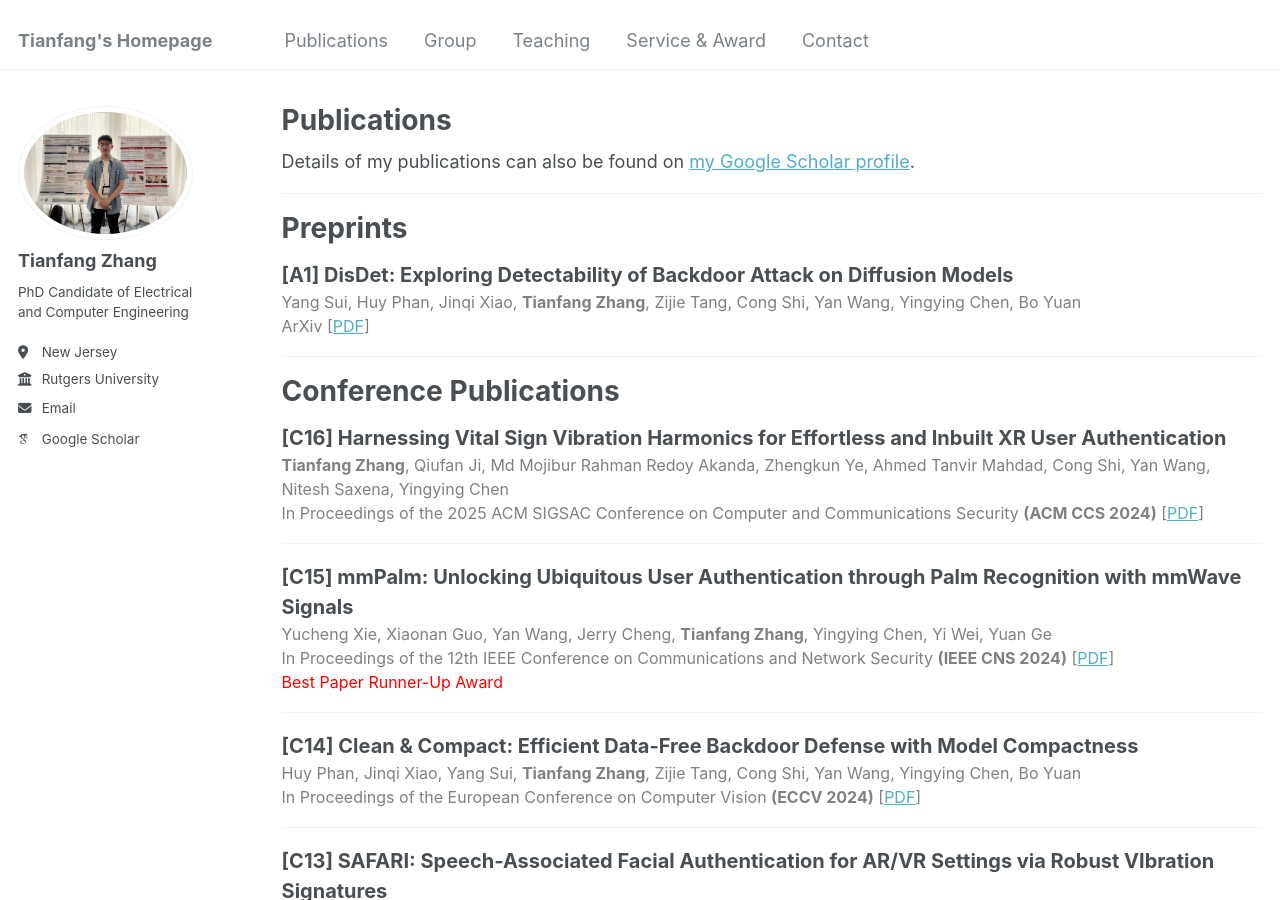
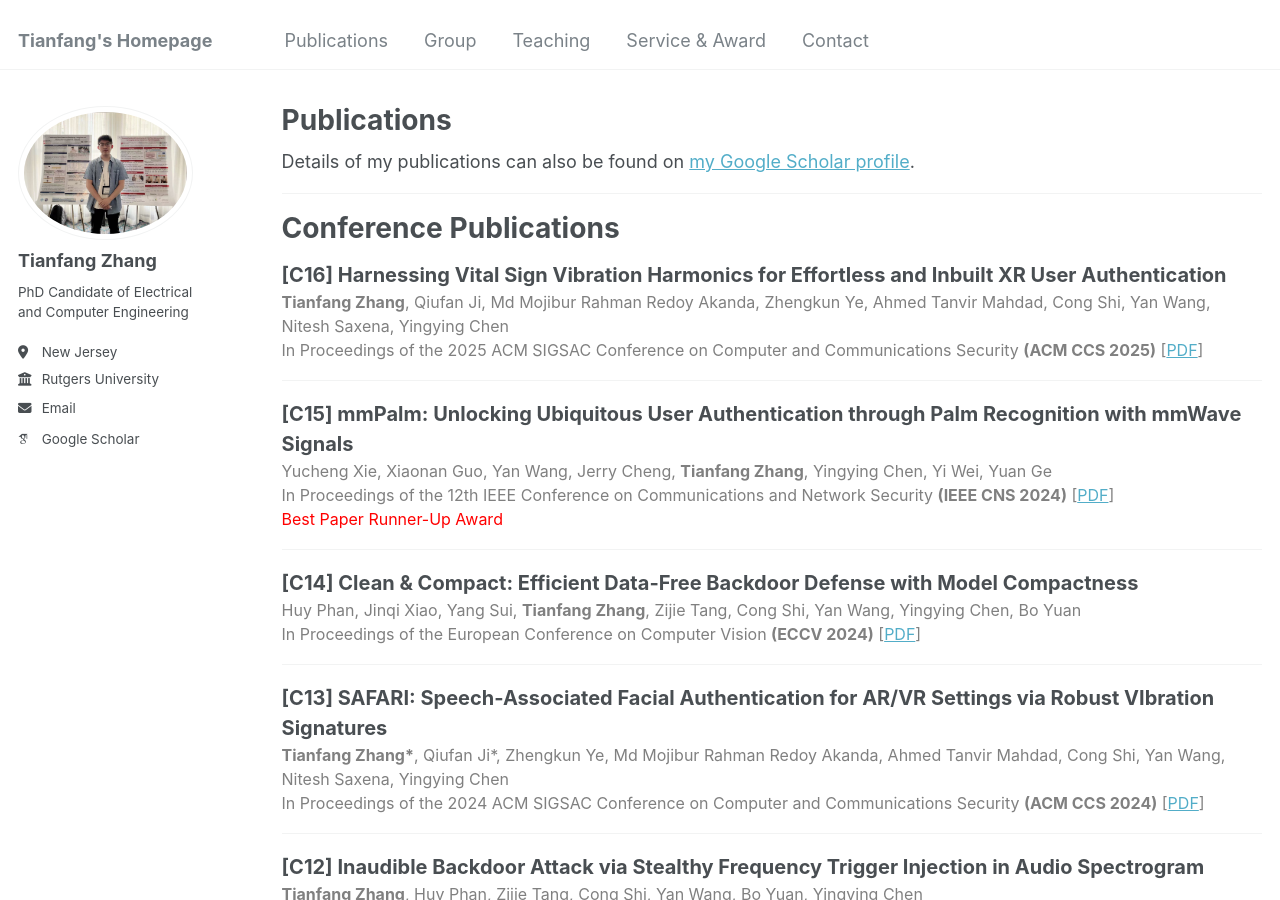
Before and after one commit to tianfang96/tianfang96.github.io, a Jekyll site: the page built from _pages/publications.html, in a window 1280 px wide and 900 px high. Built offline with Jekyll 4.4.1, drawn with Linux system fonts in a browser that asks for light colours; some web fonts are replaced; some of the changed text lies outside the part shown.

Commit message:
Update publications.html

```diff
--- a/_pages/publications.html
+++ b/_pages/publications.html
@@ -10,18 +10,6 @@ author_profile: true
 {% endif %}
 <hr>
 
-<h1>Preprints</h1>
-<div style="font-size: 20px; font-weight: bold;">
-  [A1] DisDet: Exploring Detectability of Backdoor Attack on Diffusion Models
-</div>
-<div style="font-size: 16px; color: gray;">
-  Yang Sui, Huy Phan, Jinqi Xiao, <strong>Tianfang Zhang</strong>, Zijie Tang, Cong Shi, Yan Wang, Yingying Chen, Bo Yuan
-</div>
-<div style="font-size: 16px; color: gray;">
-  ArXiv [<a href="https://arxiv.org/pdf/2402.02739">PDF</a>]
-</div>
-<hr>
-
 <h1>Conference Publications</h1>
 <div style="font-size: 20px; font-weight: bold;">
   [C16] Harnessing Vital Sign Vibration Harmonics for Effortless and Inbuilt XR User Authentication
@@ -30,7 +18,7 @@ author_profile: true
   <strong>Tianfang Zhang</strong>, Qiufan Ji, Md Mojibur Rahman Redoy Akanda, Zhengkun Ye, Ahmed Tanvir Mahdad, Cong Shi, Yan Wang, Nitesh Saxena, Yingying Chen
 </div>
 <div style="font-size: 16px; color: gray;">
-  In Proceedings of the 2025 ACM SIGSAC Conference on Computer and Communications Security <strong>(ACM CCS 2024)</strong> [<a href="https://www.winlab.rutgers.edu/~yychen/daisylab/papers/SAFARI%20Speech-Associated%20Facial%20Authentication%20for%20ARVR%20Settings%20via%20Robust%20VIbration%20Signatures.pdf">PDF</a>]
+  In Proceedings of the 2025 ACM SIGSAC Conference on Computer and Communications Security <strong>(ACM CCS 2025)</strong> [<a href="https://www.winlab.rutgers.edu/~yychen/daisylab/papers/SAFARI%20Speech-Associated%20Facial%20Authentication%20for%20ARVR%20Settings%20via%20Robust%20VIbration%20Signatures.pdf">PDF</a>]
 </div>
 <hr>
 
@@ -204,6 +192,17 @@ author_profile: true
 
 <h1>Journal Publications</h1>
 <div style="font-size: 20px; font-weight: bold;">
+  [J3] DisDet: Exploring Detectability of Backdoor Attack on Diffusion Models
+</div>
+<div style="font-size: 16px; color: gray;">
+  Yang Sui, Huy Phan, Jinqi Xiao, <strong>Tianfang Zhang</strong>, Zijie Tang, Cong Shi, Yan Wang, Yingying Chen, Bo Yuan
+</div>
+<div style="font-size: 16px; color: gray;">
+  In Transactions on Machine Learning Research (TMLR) [<a href="https://openreview.net/pdf?id=SfqCaAOF1S">PDF</a>]
+</div>
+<hr>
+
+<div style="font-size: 20px; font-weight: bold;">
   [J2] RF Domain Backdoor Attack on Signal Classification Via Stealthy Trigger
 </div>
 <div style="font-size: 16px; color: gray;">
```
